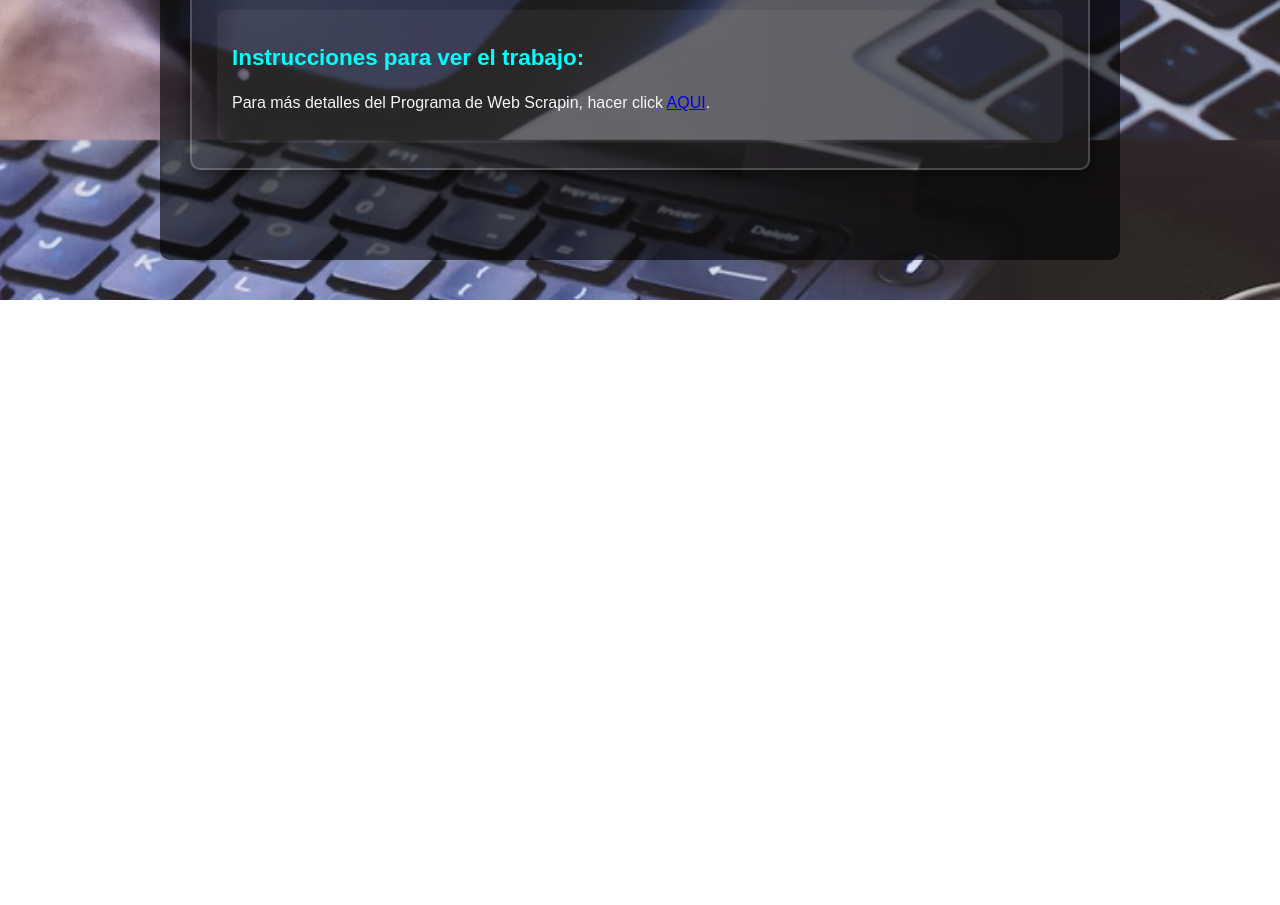
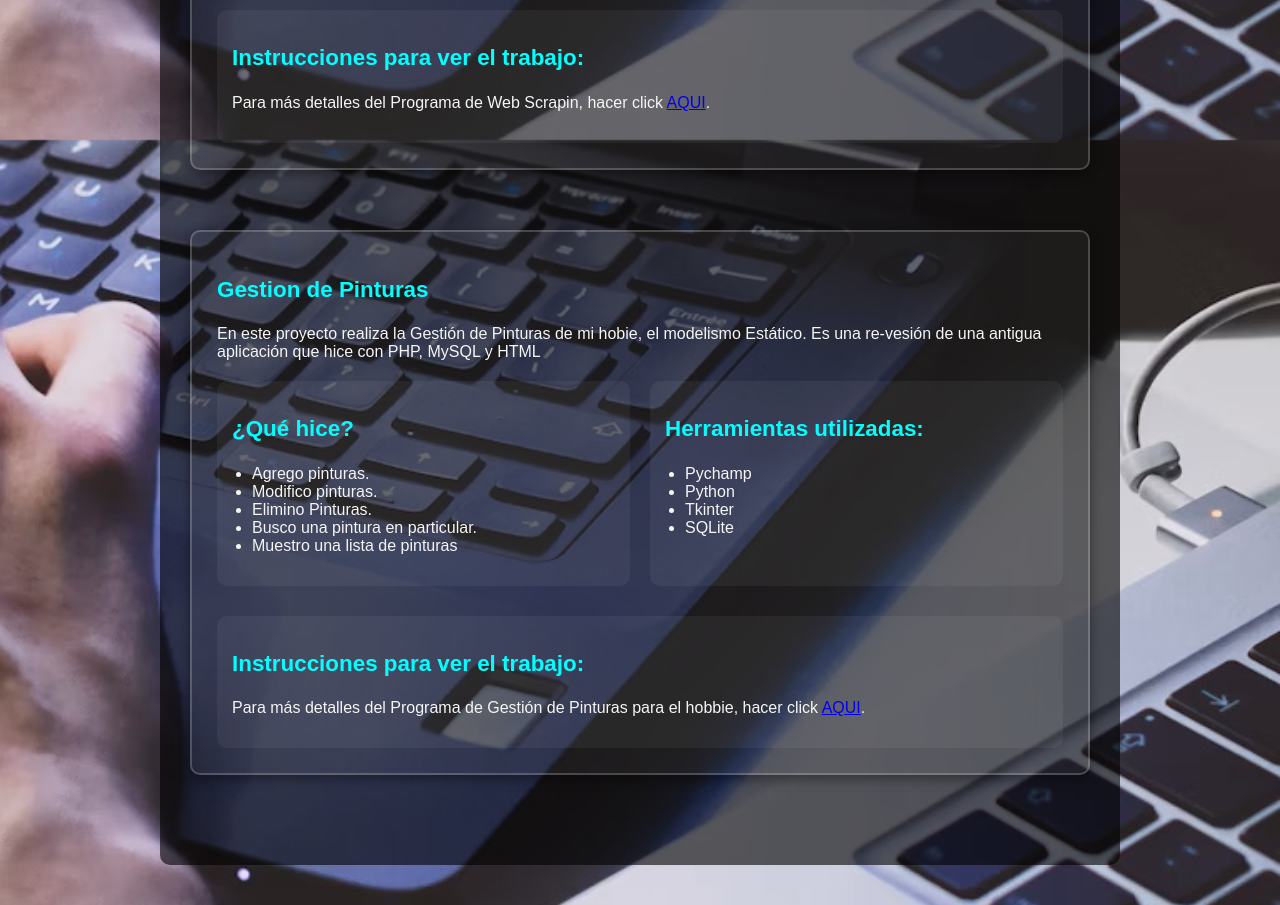
Before and after one commit to Japeyr/JorgePeyrano_Automation.github.io, a plain HTML site: page index.html in a window 1280 px wide. Shown: the part 7060-7965 px from the top of the page. Before the commit the page ends 7360 px from the top, so only its background shows below. Drawn offline with Linux system fonts and the light colour scheme.

Commit message:
Add files via upload
Al index se le agregó el sistema de pinturas

```diff
--- a/index.html
+++ b/index.html
@@ -204,6 +204,7 @@
                 <a href="#proyecto5">Sitio Web de Veterinaria</a>
                 <a href="#proyecto6">Sistema de Gestión de Médicos y Turnos</a>
                 <a href="#proyecto7">Web Scraping de Supermercado</a>
+				<a href="#proyecto8">Gestion de Pinturas</a>
             </div>
         </div>
 
@@ -546,7 +547,43 @@
                     <a href="https://github.com/Japeyr/web_scraping_supermercado">AQUI</a>.
                 </p>
             </div>
-        </div>
+		</div>
+
+		<div id="proyecto8" class="proyecto">
+            <h3>Gestion de Pinturas</h3>
+            <p>En este proyecto realiza la Gestión de Pinturas de mi hobie, el modelismo Estático. Es una re-vesión de una antigua aplicación que hice con PHP, MySQL y HTML</p>
+
+            <div class="flex-container">
+                <div class="flex-item">
+                    <h3>¿Qué hice?</h3>
+                    <ul>
+                        <li>Agrego pinturas.</li>
+                        <li>Modifico pinturas.</li>
+                        <li>Elimino Pinturas.</li>
+                        <li>Busco una pintura en particular.</li>
+						<li>Muestro una lista de pinturas</li>
+                    </ul>
+                </div>
+
+                <div class="flex-item">
+                    <h3>Herramientas utilizadas:</h3>
+                    <ul>
+                        <li>Pychamp</li>
+                        <li>Python</li>
+                        <li>Tkinter</li>
+                        <li>SQLite</li>
+                    </ul>
+                </div>
+            </div>
+
+            <div class="execution">
+                <h3>Instrucciones para ver el trabajo:</h3>
+                <p>
+                    Para más detalles del Programa de Gestión de Pinturas para el hobbie, hacer click
+                    <a href="https://github.com/Japeyr/pintura_modelismo_estatico">AQUI</a>.
+                </p>
+            </div>
+		</div>
 
     </section>
 
```
